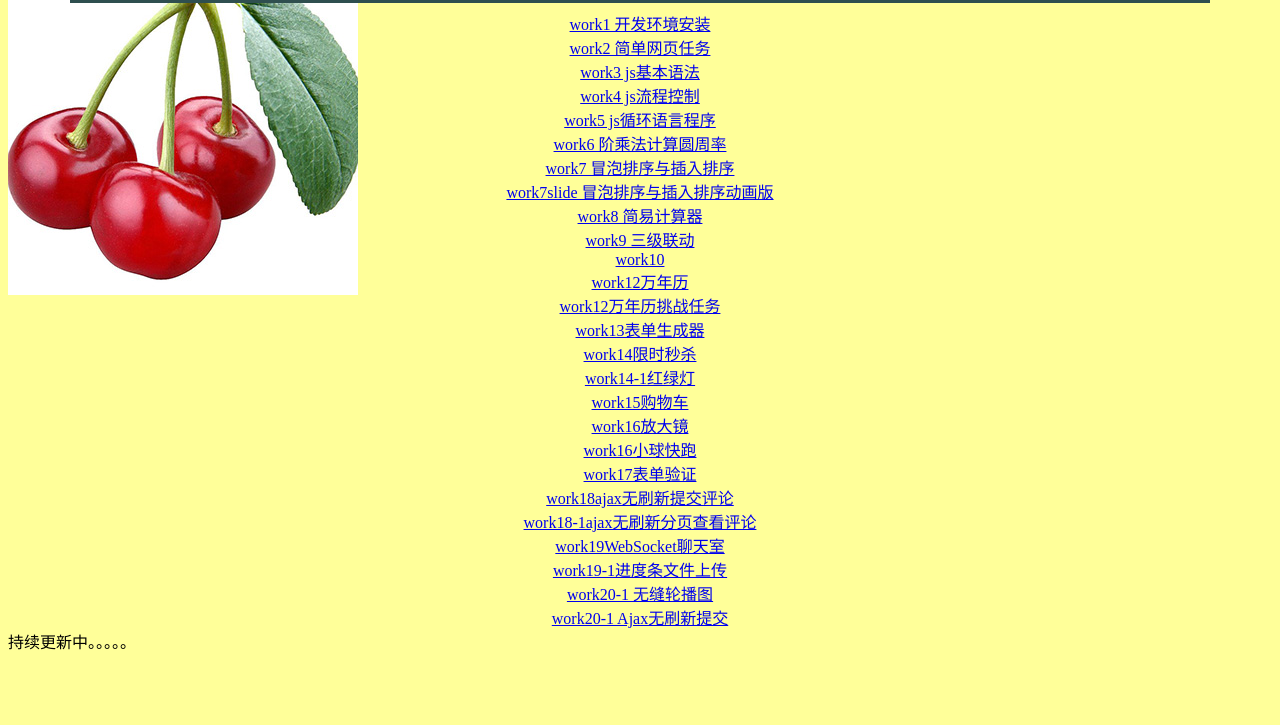
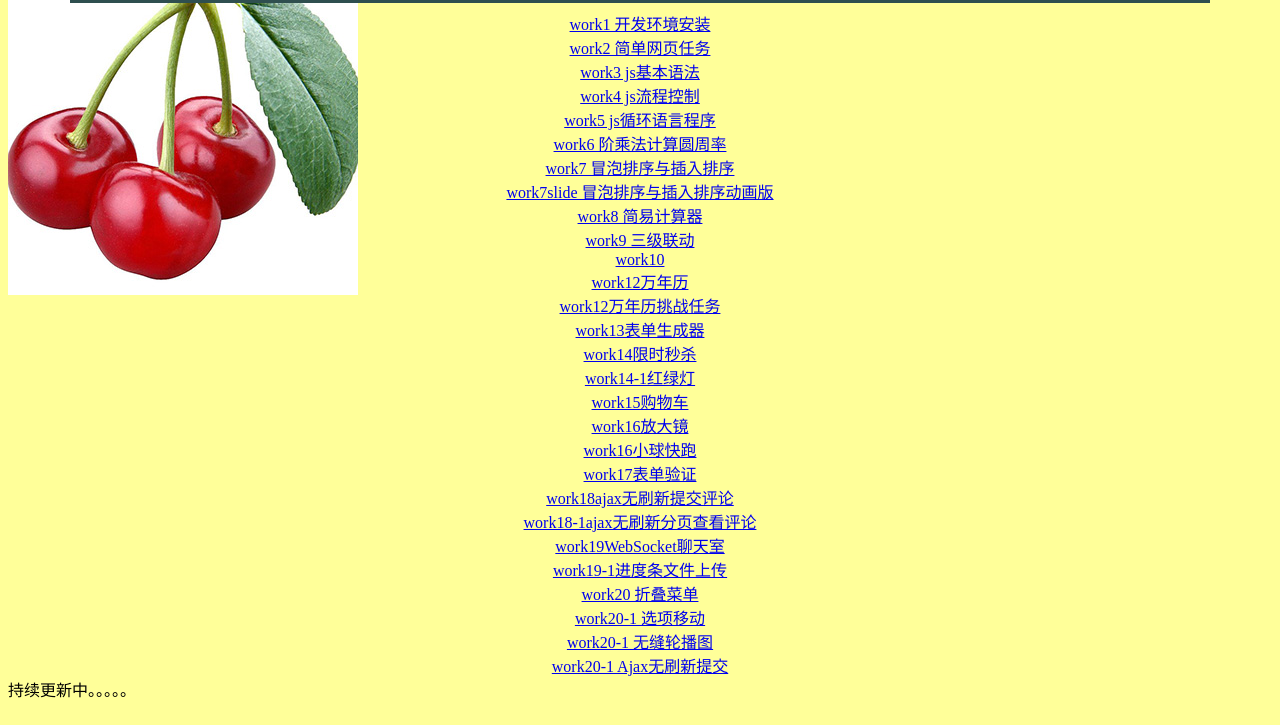
Before and after one commit to luzhenhua123/jswork, a website: page index.html in a window 1280 px wide. Shown: the part 75-800 px from the top of the page. Drawn offline with Linux system fonts and the light colour scheme; files whose address does not match are found by name.

Commit message:
index.html

```diff
--- a/index.html
+++ b/index.html
@@ -42,6 +42,8 @@
               <a href='work18/index1.html' >work18-1ajax无刷新分页查看评论 </a><br>
               <a href='work19/index.html' >work19WebSocket聊天室 </a><br>
               <a href='work19/index1.html' > work19-1进度条文件上传</a><br>
+              <a href="work20/index.html">work20 折叠菜单</a><br>
+              <a href="work20-1/index.html">work20-1 选项移动</a><br>
               <a href="work21/index.html">work20-1 无缝轮播图</a><br>
               <a href="work21/index1.html">work20-1 Ajax无刷新提交</a><br>
 
```
